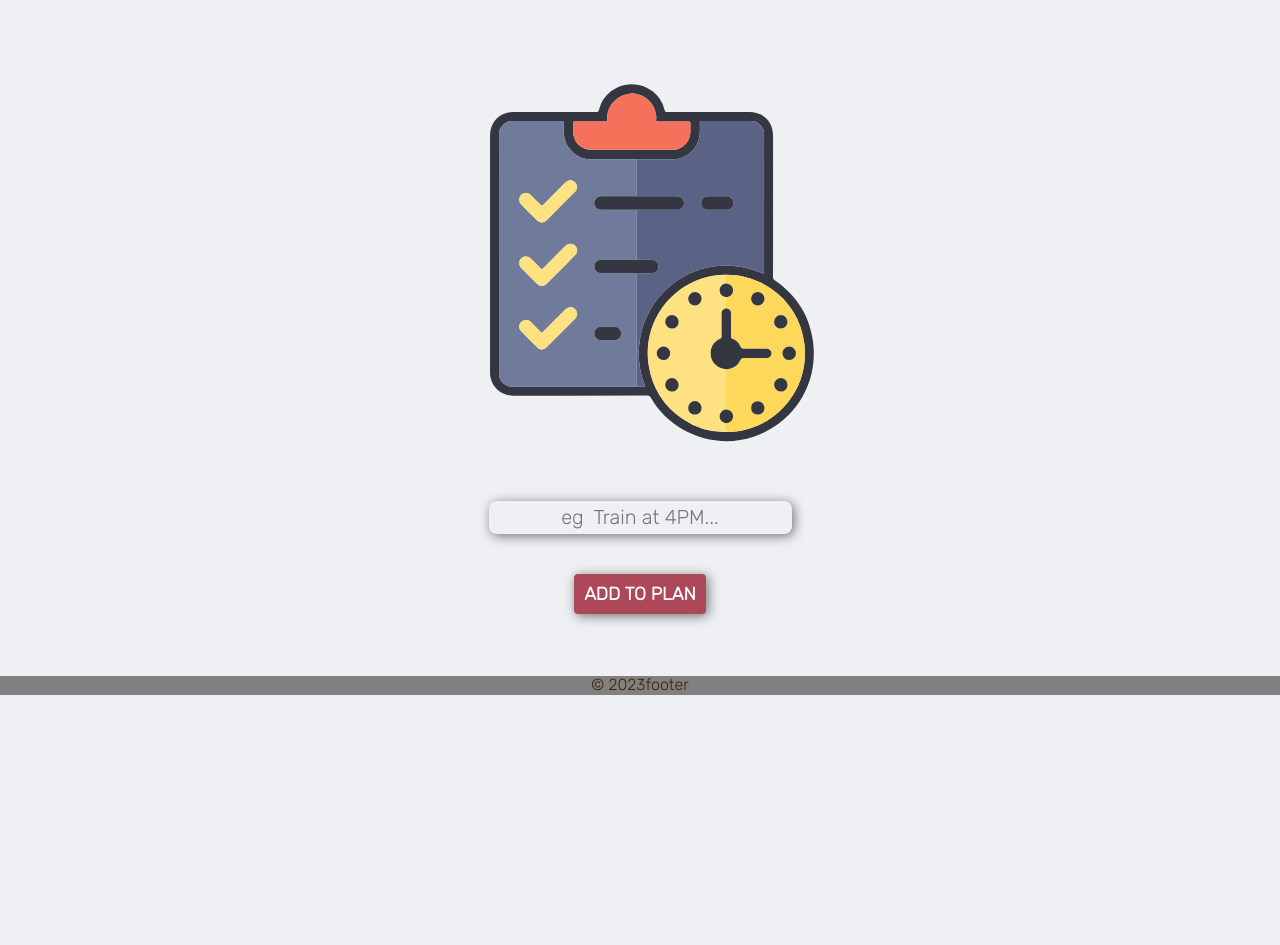
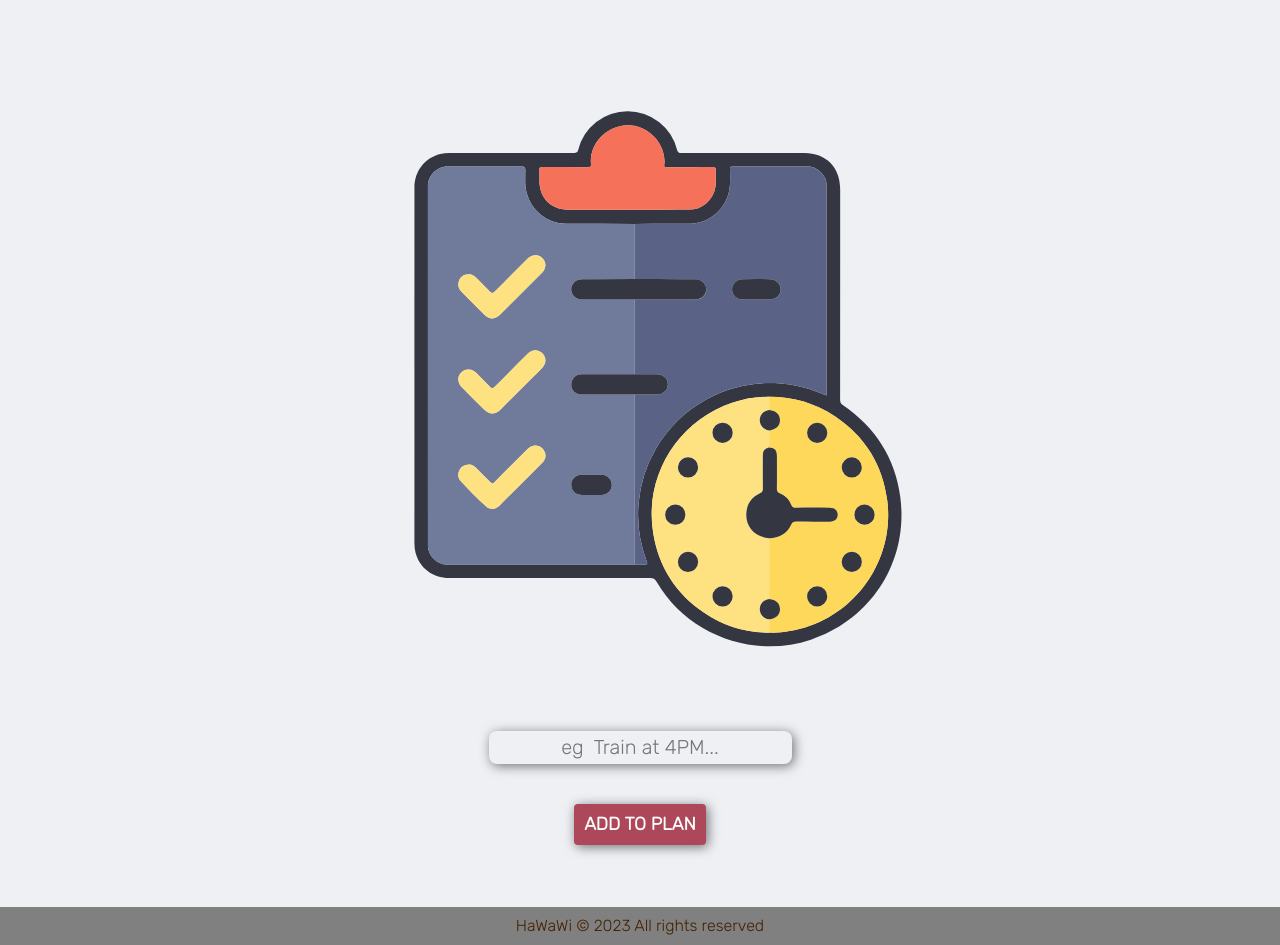
Before and after one commit to 19DennisBrown/Hawawi-Planner, a website built with Vite: page index.html in a window 1280 px wide. Before the commit the page ends 800 px from the top, so only its background shows below. Built offline with nearby package versions, Linux system fonts and the light colour scheme; no server answers.

Commit message:
Added footer content.

```diff
--- a/index.css
+++ b/index.css
@@ -3,16 +3,22 @@
 html, body {
     margin: 0;
     padding: 0;
+    box-sizing: border-box;
     font-family: 'Rubik', sans-serif;
     background-color: #EEF0F4;
     color: #432000;
+    width: 100vw; height: 100vh;
+    display: flex;
+    flex-direction: column;
+    justify-content: space-between;
+    outline: none;
 }
 
 .container {
     display: flex;
     align-items: center;
     flex-direction: column;
-    max-width: 60vw;
+    width: 90%;
     margin: 30px auto;
 }
 
@@ -58,7 +64,7 @@ button:hover {
 }
 
 ul {
-    width: 90vw;
+    width: 90%;
     list-style-type: none;
     padding: 0;
     display: flex;
@@ -68,9 +74,9 @@ ul {
 
 ul li {
     display: flex;
-    gap: 15px;
+    /* gap: 15px; */
     width: fit-content;
-    justify-content: space-between;
+    justify-content: space-around;
     align-items: center;
     font-size: 19px;
     background-color: #FFFDF8;
@@ -95,12 +101,13 @@ ul li:hover {
     background-color: rgba(172, 255, 47, 0.493);
 }
 p{
-    margin-left: 10px;
+    /* margin-left: 10px; */
 }
 #footer{
     background-color:grey;
     text-align:center;
-    width:100%;
+    /* width:100vw; */
+    padding: 10px 0;
 }
 @media screen and (max-width: 768px) {
     button{
--- a/index.html
+++ b/index.html
@@ -29,6 +29,7 @@
         </ul>
     </div>
     <footer id="footer">
+      HaWaWi
       &copy;
     </footer>
     <script src="index.js" type="module"></script>
--- a/index.js
+++ b/index.js
@@ -73,4 +73,4 @@ function appendItemToShoppingListEl(item) {
 // footer date
 const footerEl = document.querySelector('#footer')
 const day = new Date().getFullYear()
-footerEl.textContent +=  day+'footer';
+footerEl.textContent +=  `${day} All rights reserved`;
```
